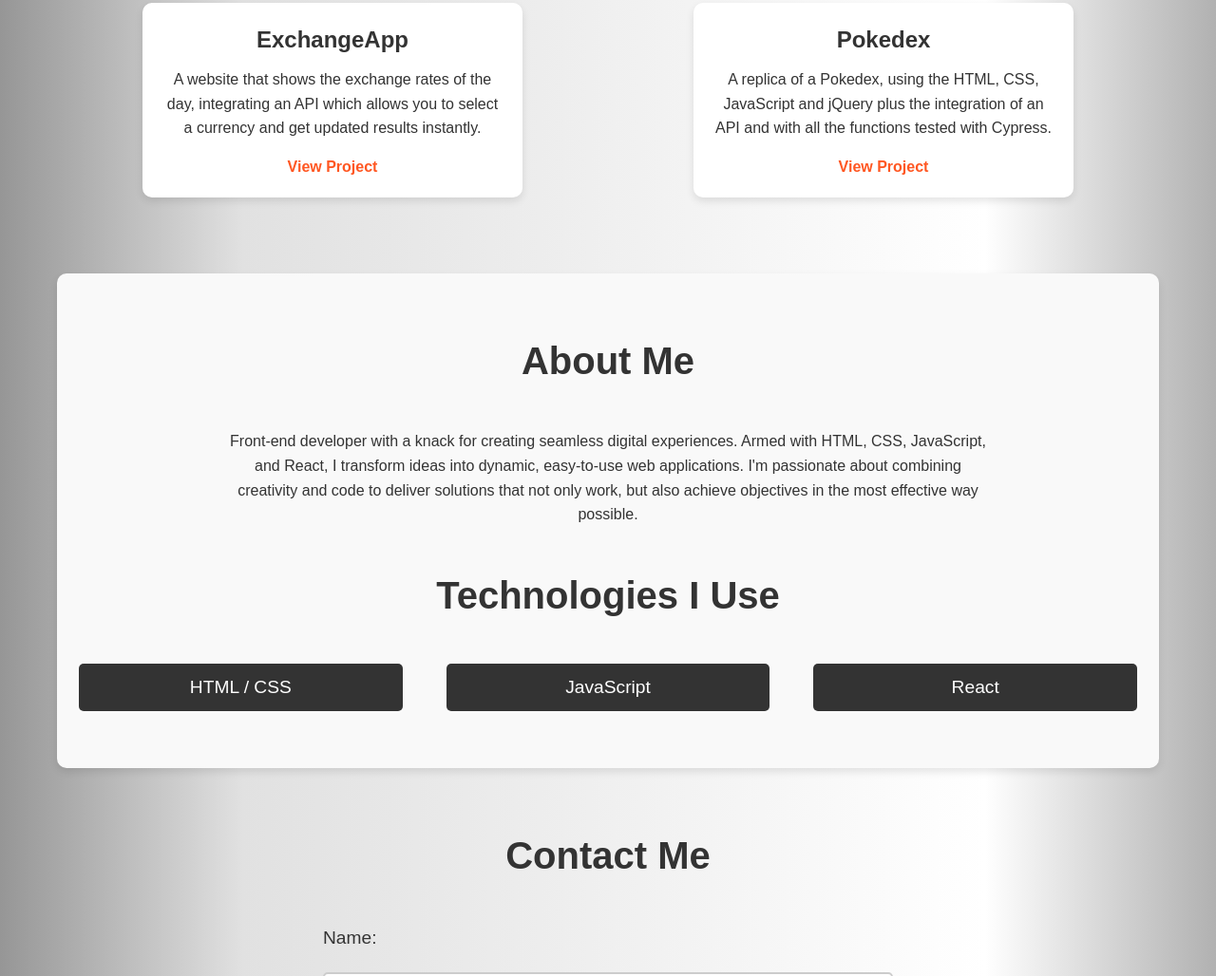
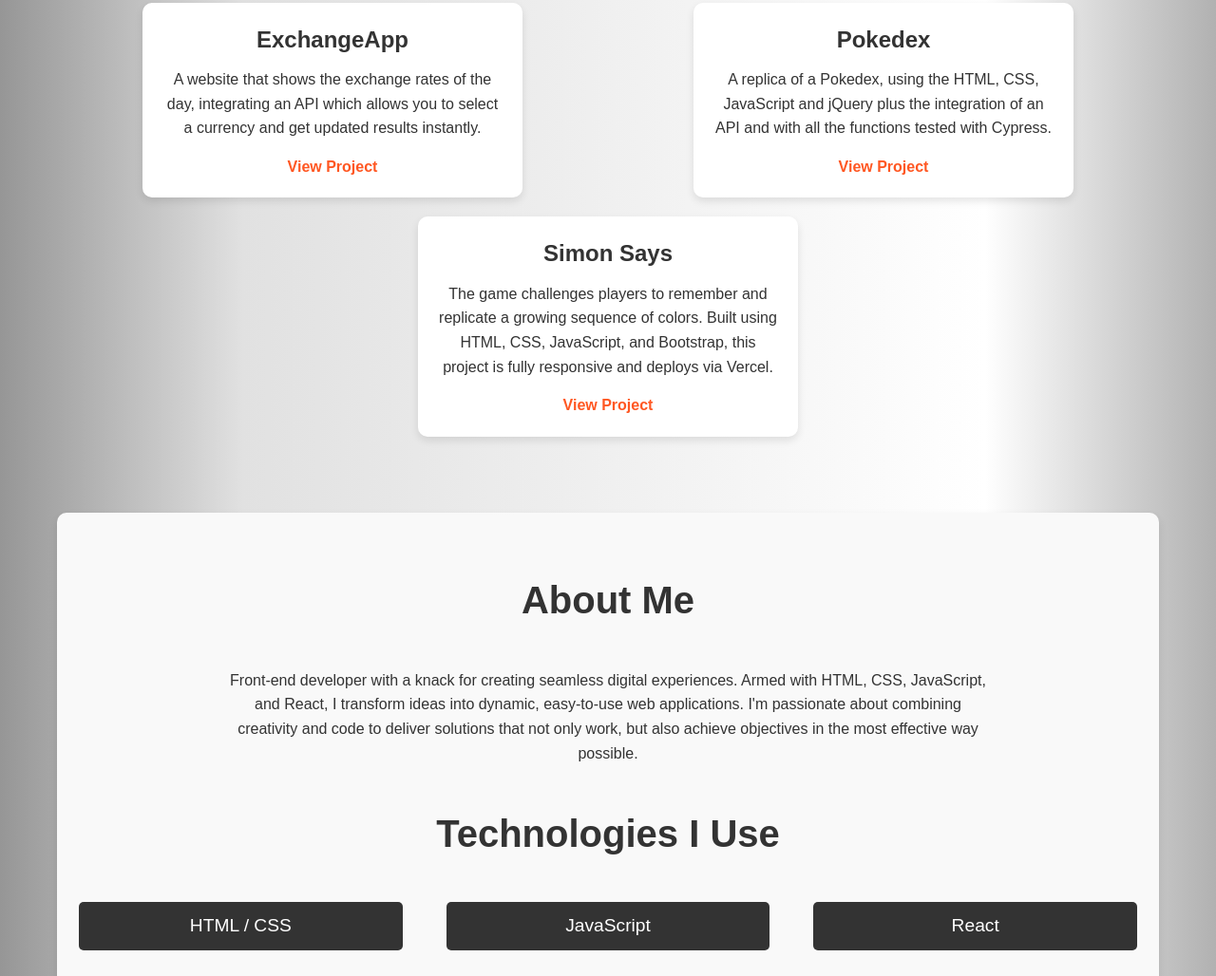
Before and after one commit to LorenzoDrovandi7/lorenzo-drovandi-portfolio, a website with bundled scripts: page index.html in a window 1280 px wide. Shown: the part 1017-2045 px from the top of the page at 95% size. Built offline with nearby package versions, Linux system fonts and the light colour scheme.

Commit message:
simon says added

```diff
--- a/index.html
+++ b/index.html
@@ -75,7 +75,7 @@
               instantly.
             </p>
             <a
-              href="https://exchange-app-pearl.vercel.app/"
+              href="https://github.com/LorenzoDrovandi7/ExchangeApp"
               target="_blank"
               id="view_project_text_1"
               >View Project</a
@@ -92,6 +92,21 @@
               href="https://github.com/LorenzoDrovandi7/Pokedex"
               target="_blank"
               id="view_project_text_2"
+              >View Project</a
+            >
+          </article>
+          <article class="project-item">
+            <h3>Simon Says</h3>
+            <p id="description_project_3">
+              The game challenges players to remember and replicate a growing
+              sequence of colors. Built using HTML, CSS, JavaScript, and
+              Bootstrap, this project is fully responsive and deploys via
+              Vercel.
+            </p>
+            <a
+              href="https://github.com/LorenzoDrovandi7/game-simon-says"
+              target="_blank"
+              id="view_project_text_3"
               >View Project</a
             >
           </article>
--- a/languageService.js
+++ b/languageService.js
@@ -11,10 +11,13 @@ export const languageService = {
       project_title_text: "Projects",
       view_project_text_1: "View Project",
       view_project_text_2: "View Project",
+      view_project_text_3: "View Project",
       description_project_1:
         "A website that shows the exchange rates of the day, integrating an API which allows you to select a currency and get updated results instantly.",
       description_project_2:
         "A replica of a Pokedex, using the HTML, CSS, JavaScript and jQuery plus the integration of an API and with all the functions tested with Cypress.",
+      description_project_3:
+        "The game challenges players to remember and replicate a growing sequence of colors. Built using HTML, CSS, JavaScript, and Bootstrap, this project is fully responsive and deploys via Vercel.",
       aboutme_title_text: "About Me",
       aboutme_description_text:
         "Front-end developer with a knack for creating seamless digital experiences. Armed with HTML, CSS, JavaScript, and React, I transform ideas into dynamic, easy-to-use web applications. I'm passionate about combining creativity and code to deliver solutions that not only work, but also achieve objectives in the most effective way possible.",
@@ -36,10 +39,13 @@ export const languageService = {
       project_title_text: "Proyectos",
       view_project_text_1: "Ver Proyecto",
       view_project_text_2: "Ver Proyecto",
+      view_project_text_3: "Ver Proyecto",
       description_project_1:
         "Un sitio web que muestra los tipos de cambio del día, integrando una API que permite seleccionar una moneda y obtener resultados actualizados al instante.",
       description_project_2:
         "Una réplica de una Pokedex, utilizando el HTML, CSS, JavaScript y jQuery más la integración de una API y con todas las funciones probadas con Cypress.",
+      description_project_3:
+        "El juego desafía a los jugadores a recordar y replicar una secuencia creciente de colores. Este proyecto, creado con HTML, CSS, JavaScript y Bootstrap, es totalmente responsivo y se implementa a través de Vercel.",
       aboutme_title_text: "Sobre mí",
       aboutme_description_text:
         "Desarrollador front-end con habilidad para crear experiencias digitales fluidas. Armado con HTML, CSS, JavaScript y React, transformo ideas en aplicaciones web dinámicas y fáciles de usar. Me apasiona combinar creatividad y código para ofrecer soluciones que no solo funcionen, sino que también logren objetivos de la manera más efectiva posible.",
```
